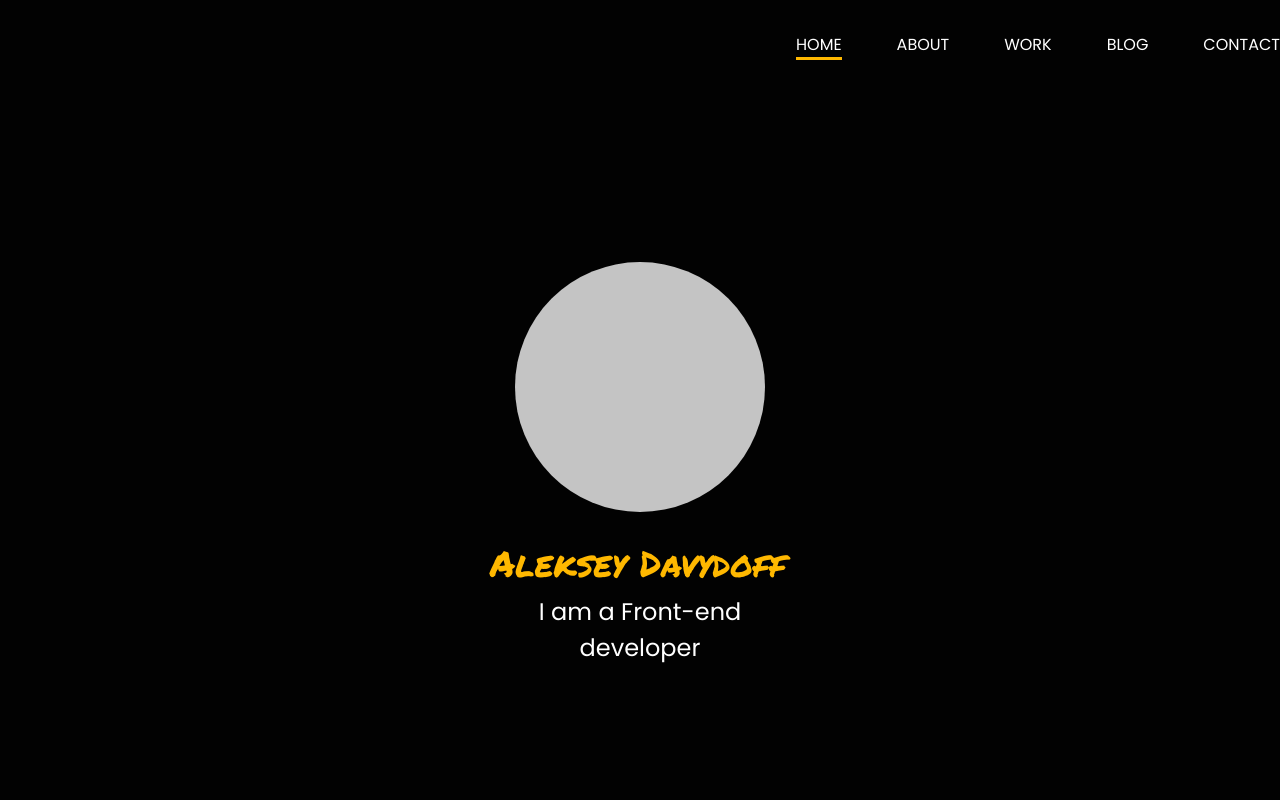
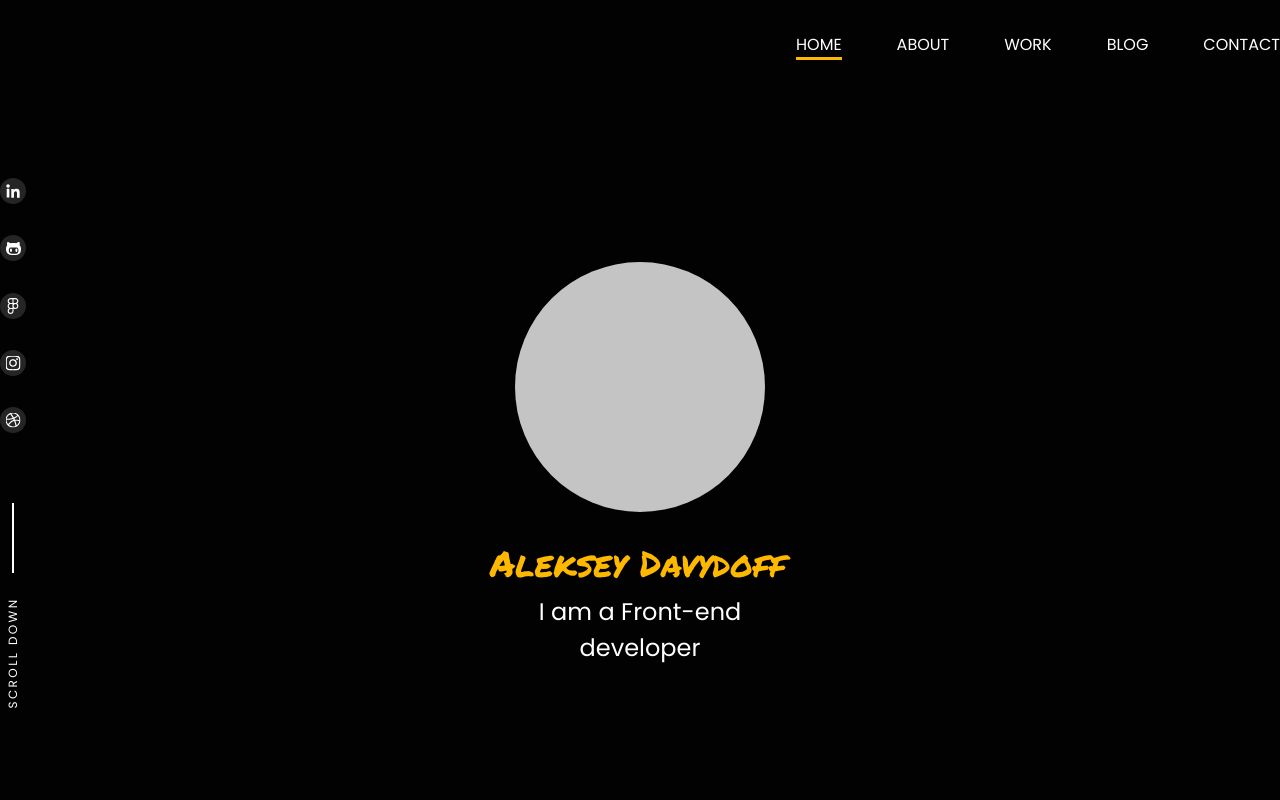
Before and after one commit to davidoff-a/portfolio_next, a plain HTML site: page src/index.html in a window 1280 px wide. Shown: the top 800 px of the page. Drawn offline with Linux system fonts and the light colour scheme.

Commit message:
feat: add social menu to first page

```diff
--- a/src/index.html
+++ b/src/index.html
@@ -40,6 +40,52 @@
           <div class="person__name special-text">Aleksey Davydoff</div>
           <div class="person__job-title">I am a Front-end developer</div>
         </div>
+      </div>
+      <div class="person__side-menu side-menu row col">
+        <ul class="social-menu person__social-menu row col">
+          <li class="social-menu__item">
+            <a href="https://linkedin.com" class="social-menu__link"
+              ><img
+                src="./assets/icons/linkedin.svg"
+                alt="linkedin"
+                class="social-menu__icon"
+            /></a>
+          </li>
+          <li class="social-menu__item">
+            <a href="https://github.com" class="social-menu__link"
+              ><img
+                src="./assets/icons/github.svg"
+                alt="github"
+                class="social-menu__icon"
+            /></a>
+          </li>
+          <li class="social-menu__item">
+            <a href="https://figma.com" class="social-menu__link"
+              ><img
+                src="./assets/icons/figma.svg"
+                alt="figma"
+                class="social-menu__icon"
+            /></a>
+          </li>
+          <li class="social-menu__item">
+            <a href="https://instagram.com" class="social-menu__link"
+              ><img
+                src="./assets/icons/instagram.svg"
+                alt="instagram"
+                class="social-menu__icon"
+            /></a>
+          </li>
+          <li class="social-menu__item">
+            <a href="https://behance.com" class="social-menu__link"
+              ><img
+                src="./assets/icons/behance.svg"
+                alt="behance"
+                class="social-menu__icon"
+            /></a>
+          </li>
+        </ul>
+        <div class="side-menu__stripe"></div>
+        <div class="side-menu__label">scroll down</div>
       </div>
     </section>
     <section class="about">
--- a/src/scss/pages/_person.scss
+++ b/src/scss/pages/_person.scss
@@ -24,14 +24,43 @@
     object-fit: cover;
   }
 
-  .person__name{
+  &__name {
     margin-top: 24px;
   }
+
   // .person__job-title
   &__job-title {
     @include m-text($fsize: 24px);
     margin-top: 4px;
     text-align: center;
+  }
 
+  // .person__side-menu
+  &__side-menu {
+    width: 25px;
+    height: 482px;
+  }
+
+  &__social-menu {
+    width: 25px;
+    height: 255px;
+  }
+
+  .side-menu {
+    // .side-menu__label
+    &__label {
+      @include m-text($fsize: 12px, $fcolor: var(--font-color));
+      width: 115px;
+      height: 18px;
+      text-transform: uppercase;
+      letter-spacing: 0.2em;
+      transform: rotate(-90deg);
+    }
+    &__stripe {
+      width: 70px;
+      height: 2px;
+      background: var(--font-color);
+      transform: rotate(-90deg);
+    }
   }
 }
```
Also changed, not shown: src/css/style.css, 1 other file.
